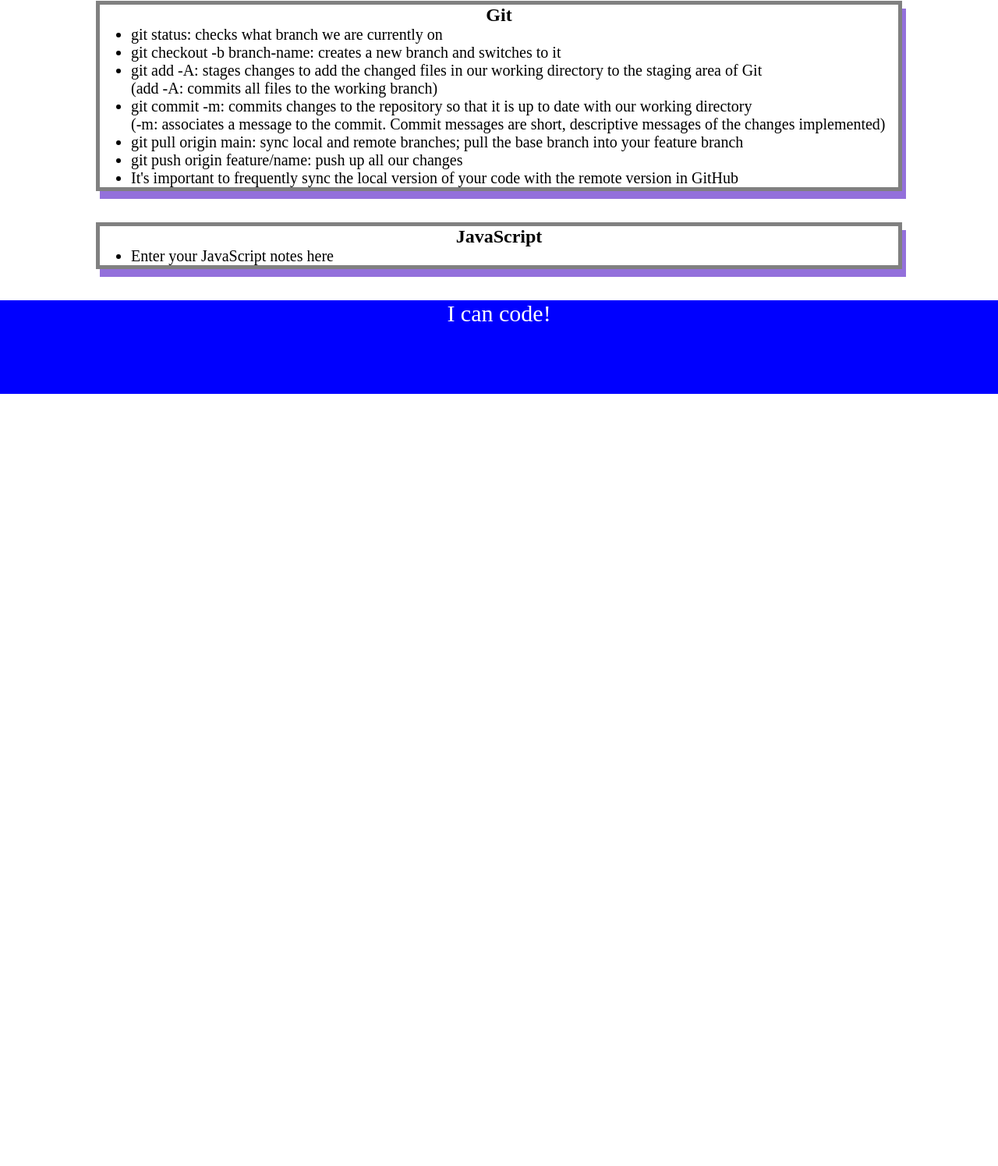
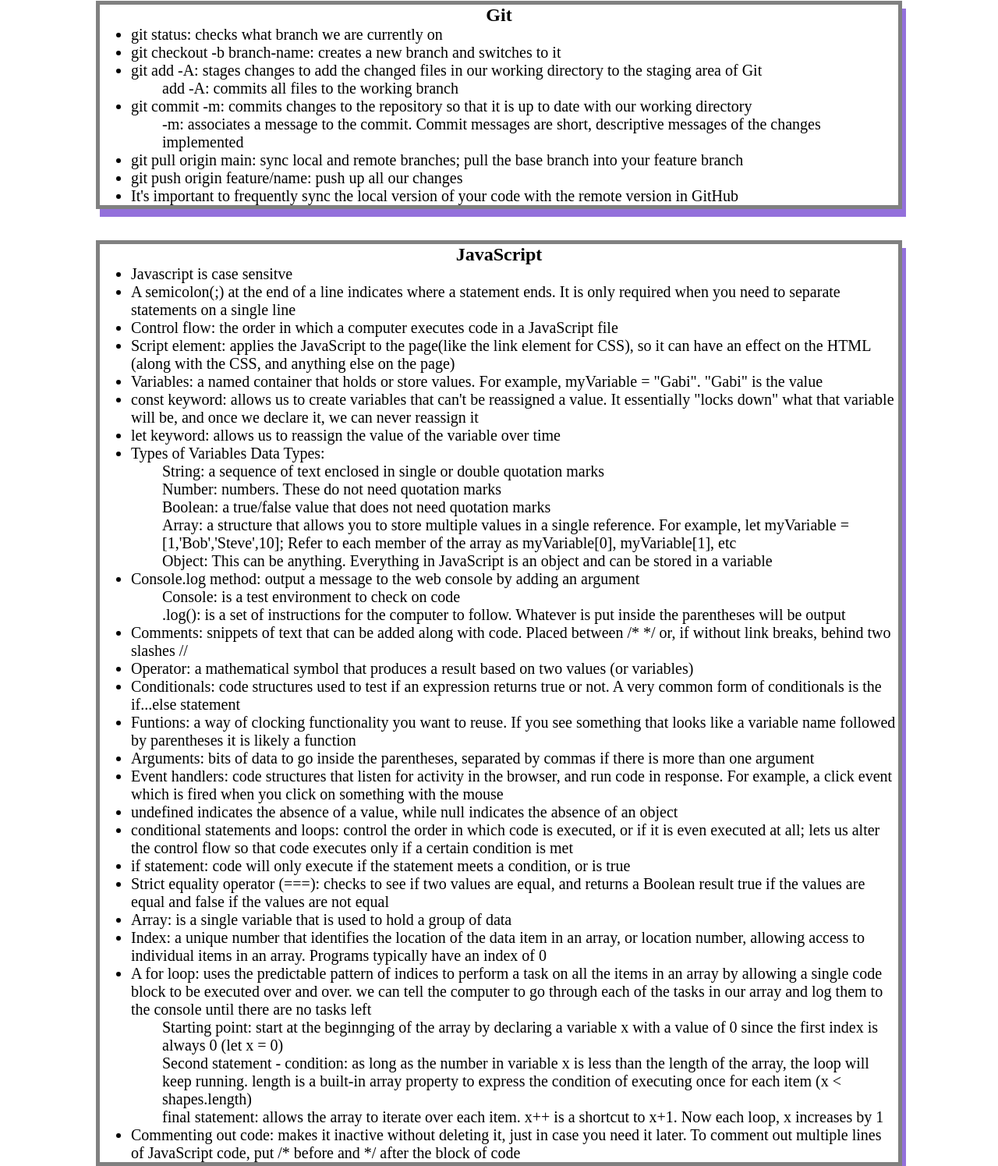
Before and after one commit to NotSnowWhite/prework-study-guide, a plain HTML site: page index.html in a window 1280 px wide. Shown: the part 1095-2590 px from the top of the page at 78% size. Before the commit the page ends 1600 px from the top, so only its background shows below. Drawn offline with Linux system fonts and the light colour scheme.

Commit message:
added JavaScript array, for loop, and conditionals

```diff
--- /dev/null
+++ b/assets/script.js
@@ -0,0 +1,17 @@
+const topics = ['HTML', 'CSS', 'Git', 'JavaScript'];
+for(let x = 0; x < topics.length; x++) {
+    console.log(topics[x]);
+}
+/*
+if (topic === 'HTML') {
+    console.log("Let's study HTML!");
+} else if (topic === 'CSS') {
+    console.log("Let's study CSS!");
+} else if (topic === 'Git') {
+    console.log("Let's study Git!");
+} else if (topic === 'JavaScript') {
+    console.log("Let's study JavaScript!");
+} else {
+    console.log('Please try again!');
+}
+*/
--- a/index.html
+++ b/index.html
@@ -11,14 +11,15 @@
     <header id="top">
       <h1>Prework Study Guide</h1>
       <img src="./assets/bowtie-cat.png" alt="Profile image of cat wearing a bow tie." />
+      <h2>✨ Open the Console to See What's Happening ✨</h2>
     </header>
     <main>
       <section class="card" id="html-section">
         <h2>HTML</h2>
         <ul>
           <li>We can use semantic HTML elements to indicate the role of their content, as well as to give structure to the content of the webpage</li>
-          <li>Head element: contains information about the webpage.</li>
-          <li>Body element: represents the visible content shown to the user.</li>
+          <li>Head element: contains information about the webpage</li>
+          <li>Body element: represents the visible content shown to the user</li>
           <li>Section element: designates and separates into sections for content</li>
         </ul>
       </section>
@@ -53,10 +54,10 @@
           <li>git status: checks what branch we are currently on</li>
           <li>git checkout -b branch-name: creates a new branch and switches to it</li>
           <li>git add -A: stages changes to add the changed files in our working directory to the staging area of Git</li>
-          (add -A: commits all files to the working branch)
+            <ul>add -A: commits all files to the working branch</ul>
           <li>git commit -m: commits changes to the repository so that it is up to date with our working directory</li>
-          (-m: associates a message to the commit. Commit messages are short, descriptive messages of the changes implemented)
-          <li>git pull origin main: sync local and remote branches; pull the base branch into your feature branch
+            <ul>-m: associates a message to the commit. Commit messages are short, descriptive messages of the changes implemented</ul>
+          <li>git pull origin main: sync local and remote branches; pull the base branch into your feature branch</li>
           <li>git push origin feature/name: push up all our changes</li>
           <li>It's important to frequently sync the local version of your code with the remote version in GitHub</li>
         </ul>
@@ -65,7 +66,39 @@
       <section class="card" id="javascript-section">
         <h2>JavaScript</h2>
         <ul>
-          <li>Enter your JavaScript notes here</li>
+          <li>Javascript is case sensitve</li>
+          <li>A semicolon(;) at the end of a line indicates where a statement ends. It is only required when you need to separate statements on a single line</li>
+          <li>Control flow: the order in which a computer executes code in a JavaScript file</li>
+          <li>Script element: applies the JavaScript to the page(like the link element for CSS), so it can have an effect on the HTML (along with the CSS, and anything else on the page)</li>
+          <li>Variables: a named container that holds or store values. For example, myVariable = "Gabi". "Gabi" is the value</li>
+          <li>const keyword: allows us to create variables that can't be reassigned a value. It essentially "locks down" what that variable will be, and once we declare it, we can never reassign it</li>
+          <li>let keyword: allows us to reassign the value of the variable over time</li>
+          <li>Types of Variables Data Types:</li>
+          <ul>String: a sequence of text enclosed in single or double quotation marks</ul>
+          <ul>Number: numbers. These do not need quotation marks</ul>
+          <ul>Boolean: a true/false value that does not need quotation marks</ul>
+          <ul>Array: a structure that allows you to store multiple values in a single reference. For example, let myVariable = [1,'Bob','Steve',10]; Refer to each member of the array as myVariable[0], myVariable[1], etc</ul>
+          <ul>Object: This can be anything. Everything in JavaScript is an object and can be stored in a variable</ul>
+          <li>Console.log method: output a message to the web console by adding an argument</li>
+            <ul>Console: is a test environment to check on code</ul>
+            <ul>.log(): is a set of instructions for the computer to follow. Whatever is put inside the parentheses will be output</ul>
+          <li>Comments: snippets of text that can be added along with code. Placed between /* */ or, if without link breaks, behind two slashes //</li>
+          <li>Operator: a mathematical symbol that produces a result based on two values (or variables)</li>
+          <li>Conditionals: code structures used to test if an expression returns true or not. A very common form of conditionals is the if...else statement</li>
+          <li>Funtions: a way of clocking functionality you want to reuse. If you see something that looks like a variable name followed by parentheses it is likely a function</li>
+          <li>Arguments: bits of data to go inside the parentheses, separated by commas if there is more than one argument</li>
+          <li>Event handlers: code structures that listen for activity in the browser, and run code in response. For example, a click event which is fired when you click on something with the mouse</li>
+          <li>undefined indicates the absence of a value, while null indicates the absence of an object </li>
+          <li>conditional statements and loops: control the order in which code is executed, or if it is even executed at all; lets us alter the control flow so that code executes only if a certain condition is met</li>
+          <li>if statement: code will only execute if the statement meets a condition, or is true</li>
+          <li>Strict equality operator (===): checks to see if two values are equal, and returns a Boolean result true if the values are equal and false if the values are not equal</li>
+          <li>Array: is a single variable that is used to hold a group of data</li>
+          <li>Index: a unique number that identifies the location of the data item in an array, or location number, allowing access to individual items in an array. Programs typically have an index of 0</li>
+          <li>A for loop: uses the predictable pattern of indices to perform a task on all the items in an array by allowing a single code block to be executed over and over. we can tell the computer to go through each of the tasks in our array and log them to the console until there are no tasks left</li>
+            <ul>Starting point: start at the beginnging of the array by declaring a variable x with a value of 0 since the first index is always 0 (let x = 0)</ul>
+            <ul>Second statement - condition: as long as the number in variable x is less than the length of the array, the loop will keep running. length is a built-in array property to express the condition of executing once for each item (x < shapes.length)</ul>
+            <ul>final statement: allows the array to iterate over each item. x++ is a shortcut to x+1. Now each loop, x increases by 1</ul>
+          <li>Commenting out code: makes it inactive without deleting it, just in case you need it later. To comment out multiple lines of JavaScript code, put /* before and */ after the block of code</li>
         </ul>
       </section>
     </main>
@@ -73,5 +106,6 @@
     <footer>
       <p>I can code!</p>
     </footer>
+    <script src="./assets/script.js"></script>
   </body>
 </html>
```
